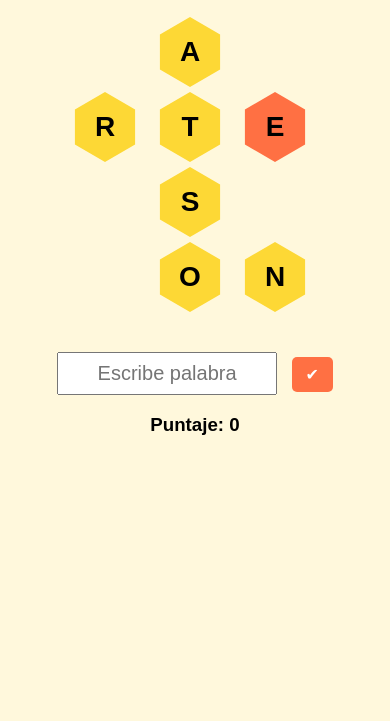
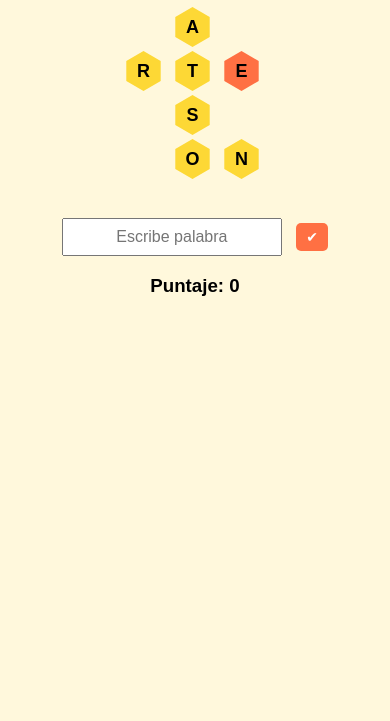
Before and after one commit to Marckycat/MiWeb, a plain HTML site: page HTML-Web/SpellingBeeGame.html in a window 390 px wide. Shown: the part 123-844 px from the top of the page. Drawn offline with Linux system fonts and the light colour scheme.

Commit message:
SpeellingBee para moviles

```diff
--- a/HTML-Web/scripts/scriptSpeellingBee.js
+++ b/HTML-Web/scripts/scriptSpeellingBee.js
@@ -49,7 +49,6 @@ function checkWord() {
     return;
   }
 
-  // ✅ En esta demo aceptamos cualquier palabra formada solo con las letras del panal
   for (const ch of word) {
     if (!letters.includes(ch)) {
       alert("Letra inválida: " + ch);
@@ -57,7 +56,6 @@ function checkWord() {
     }
   }
 
-  // si pasa las reglas
   found.push(word);
   score += word.length;
   document.getElementById("score").textContent = score;
--- a/HTML-Web/styles/styleSpellingBee.css
+++ b/HTML-Web/styles/styleSpellingBee.css
@@ -8,13 +8,14 @@ body {
 
 h1 {
   margin: 10px 0;
+  font-size: 24px;
 }
 
 /* Panal hexagonal */
 .hive {
   display: grid;
-  grid-template-columns: repeat(3, 80px);
-  grid-template-rows: repeat(3, 70px);
+  grid-template-columns: repeat(3, 60px);
+  grid-template-rows: repeat(3, 55px);
   justify-content: center;
   gap: 5px;
   margin: 20px auto;
@@ -22,17 +23,18 @@ h1 {
 }
 
 .cell {
-  width: 70px;
-  height: 70px;
+  width: 55px;
+  height: 55px;
   background: #fdd835;
   clip-path: polygon(50% 0%, 93% 25%, 93% 75%, 50% 100%, 7% 75%, 7% 25%);
   display: flex;
   align-items: center;
   justify-content: center;
-  font-size: 28px;
+  font-size: 22px;
   font-weight: bold;
   cursor: pointer;
   transition: transform 0.2s ease, background 0.2s ease;
+  user-select: none;
 }
 
 .cell:hover {
@@ -45,10 +47,11 @@ h1 {
 }
 
 #wordInput {
-  font-size: 20px;
+  font-size: 18px;
   padding: 8px;
   margin-top: 15px;
-  width: 200px;
+  width: 80%;
+  max-width: 250px;
   text-align: center;
 }
 
@@ -72,9 +75,37 @@ h1 {
   margin-top: 20px;
   text-align: left;
   display: inline-block;
+  max-width: 90%;
+  word-break: break-word;
 }
 
 #foundWords div {
   padding: 4px;
   border-bottom: 1px solid #ccc;
+  font-size: 16px;
 }
+
+/* Media queries para pantallas pequeñas */
+@media (max-width: 420px) {
+  .hive {
+    grid-template-columns: repeat(3, 45px);
+    grid-template-rows: repeat(3, 40px);
+    gap: 4px;
+  }
+  .cell {
+    width: 40px;
+    height: 40px;
+    font-size: 18px;
+  }
+  #wordInput {
+    font-size: 16px;
+    max-width: 200px;
+  }
+  #submit {
+    font-size: 14px;
+    padding: 6px 10px;
+  }
+  #foundWords div {
+    font-size: 14px;
+  }
+}
```
